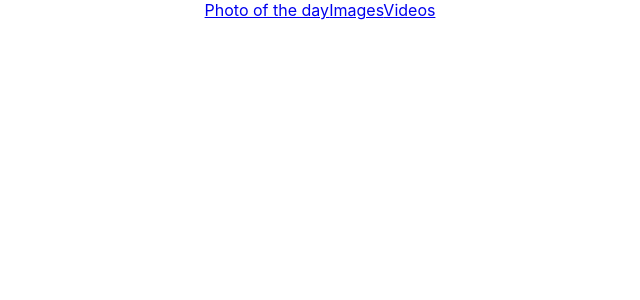
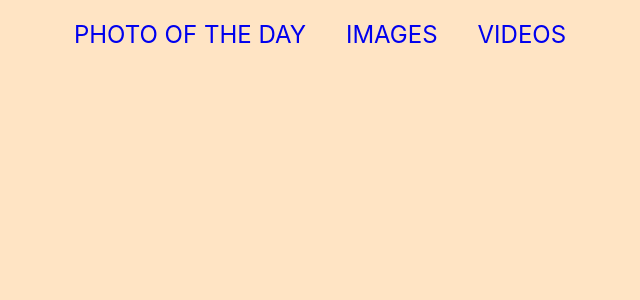
Before and after one commit to SerikNarymbay/Nasa_Project, a React (Create React App) app: page / in a window 1280 px wide. Shown: the top 300 px of the page, without its empty margins (320-960 px from the left). Built offline with nearby package versions, Linux system fonts and the light colour scheme.

Commit message:
add VideoPreview

```diff
--- a/src/App.css
+++ b/src/App.css
@@ -1,38 +1,4 @@
-.App {
-  text-align: center;
+body{
+  background-color: bisque;
+
 }
-
-.App-logo {
-  height: 40vmin;
-  pointer-events: none;
-}
-
-@media (prefers-reduced-motion: no-preference) {
-  .App-logo {
-    animation: App-logo-spin infinite 20s linear;
-  }
-}
-
-.App-header {
-  background-color: #282c34;
-  min-height: 100vh;
-  display: flex;
-  flex-direction: column;
-  align-items: center;
-  justify-content: center;
-  font-size: calc(10px + 2vmin);
-  color: white;
-}
-
-.App-link {
-  color: #61dafb;
-}
-
-@keyframes App-logo-spin {
-  from {
-    transform: rotate(0deg);
-  }
-  to {
-    transform: rotate(360deg);
-  }
-}
--- a/src/App.js
+++ b/src/App.js
@@ -9,8 +9,9 @@ function App() {
   return (
     <div className="App">
       <BrowserRouter>
+      <HomePage/>
         <Routes>
-          <Route element={<HomePage/>} path="/" />
+
           <Route element={<NasaPhoto/>} path="/photo" />
           <Route element={<NasaImage/>} path= '/image'/>
           <Route element={<NasaVideo/>} path = '/video'/>
--- a/src/components/HomePage.jsx
+++ b/src/components/HomePage.jsx
@@ -3,10 +3,29 @@ import { NavLink } from "react-router-dom";
 
 const HomePage = () => {
   return (
-    <div>
-      <NavLink to="/photo">Photo of the day</NavLink>
-      <NavLink to="/image">Images</NavLink>
-      <NavLink to ='/video'>Videos</NavLink>
+    <div
+      style={{
+        display: "flex",
+        justifyContent: "center",
+        fontSize: "24px",
+        textTransform: "uppercase",
+      }}
+    >
+      <div style={{ margin: "20px" }}>
+        <NavLink style={{ textDecoration: "none" }} to="/photo">
+          Photo of the day
+        </NavLink>
+      </div>
+      <div style={{ margin: "20px" }}>
+        <NavLink style={{ textDecoration: "none" }} to="/image">
+          Images
+        </NavLink>
+      </div>
+      <div style={{ margin: "20px" }}>
+        <NavLink style={{ textDecoration: "none" }} to="/video">
+          Videos
+        </NavLink>
+      </div>
     </div>
   );
 };
--- a/src/components/NasaImage.jsx
+++ b/src/components/NasaImage.jsx
@@ -15,7 +15,7 @@ export function NasaImage() {
   useEffect(() => {
     fetchImage({ page: page, q: debouncedSearch }).then((data) => {
       setPage(page);
-      setTotalPages(Math.ceil(data.collection.metadata.total_hits/100));
+      setTotalPages(Math.min(100, Math.ceil(data.collection.metadata.total_hits / 100)));
       setImage(data.collection.items);
     });
   }, [debouncedSearch, page]);
--- a/src/components/NasaVideo.jsx
+++ b/src/components/NasaVideo.jsx
@@ -1,32 +1,42 @@
 import React from "react";
-import ReactPlayer from "react-player";
+
 import { Grid } from "@mui/material";
 import { Container } from "@mui/system";
+import { useState, useEffect } from "react";
+import { fetchVideo } from "../fetchers/fetch";
+import { VideoPreview } from "./VideoPreview";
 
+export function NasaVideo() {
+  const [video, setVideo] = useState([]);
+  const [open, setOpen] = useState(null);
 
+  useEffect(() => {
+    fetchVideo().then((data) => setVideo(data.collection.items));
+  }, []);
 
-export function NasaVideo(){
-    return(
-        <Container>
-        <Grid container spacing={2}>
-            <ReactPlayer
-            playing={true}
-            url="http://images-assets.nasa.gov/video/KSC-20211121-VP-MMS01-0001-DART_Investigation_and Engineering_Briefing_WON_3291073/KSC-20211121-VP-MMS01-0001-DART_Investigation_and Engineering_Briefing_WON_3291073~medium.mp4"/>
-        </Grid>
-      </Container>
-    )
-
-
+  return (
+    <Container>
+      <Grid container spacing={2}>
+        {video.map((item) => (
+          <Grid item xs={8 / 3} key={item.href}>
+            <div
+              style={{
+                display: "flex",
+                flexDirection: "column",
+                maxHeight: "150px",
+                width: "200px",
+                margin: "40px",
+              }}
+            >
+              <VideoPreview
+                video={item}
+                setOpen={setOpen}
+                open={item.href === open}
+              />
+            </div>
+          </Grid>
+        ))}
+      </Grid>
+    </Container>
+  );
 }
-
-
-
-
-
-
-
-
-
-
-
-        //
--- /dev/null
+++ b/src/components/VideoPreview.jsx
@@ -0,0 +1,45 @@
+import React, { useState, useEffect } from "react";
+
+export const VideoPreview = ({ video, open, setOpen }) => {
+  const [links, setLinks] = useState([]);
+  useEffect(() => {
+    if (open && video) {
+      fetch(video.href)
+        .then((res) => res.json())
+        .then((links) => setLinks(links));
+    }
+  }, [open, video]);
+
+  return (
+    <div style={{ width: "100%", height: "100%" }}>
+      {!open || !links[0] ? (
+        <img
+          onClick={() => setOpen(video.href)}
+          height="100%"
+          width="100%"
+          style={{ objectFit: "cover" }}
+          src={video.links[0].href}
+          alt={video.data[0].title}
+        />
+      ) : (
+        <>
+          <video
+            src={links[0]}
+            controls={true}
+            autoPlay
+            style={{ width: "100%", height: "100%" }}
+          />
+          <button
+            onClick={() => {
+              setOpen(null);
+            }}
+          >
+            Close video
+          </button>
+        </>
+      )}
+      {open && !links[0] && <>Loading...</>}
+      <p>{video.data[0].title}</p>
+    </div>
+  );
+};
--- a/src/fetchers/fetch.js
+++ b/src/fetchers/fetch.js
@@ -16,10 +16,11 @@ export function fetchImage({ page, q }) {
     .then((res) => res.data);
 }
 
-export function fetchVideo({ page = 1, q }) {
+export function fetchVideo() {
   return axios
     .get(`https://images-api.nasa.gov/search`, {
-      params: { page, media_type: "video", q },
+      params: { media_type: "video" },
     })
+
     .then((res) => res.data);
 }
```
